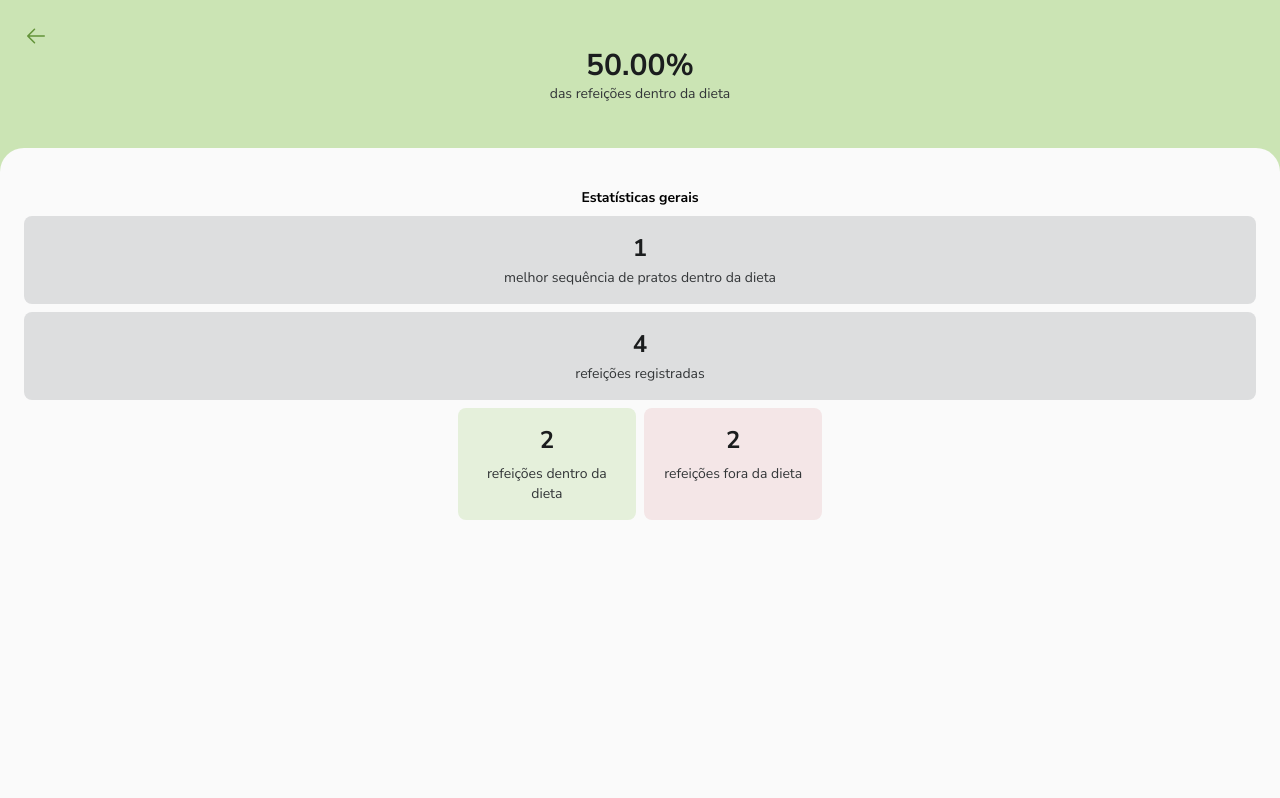
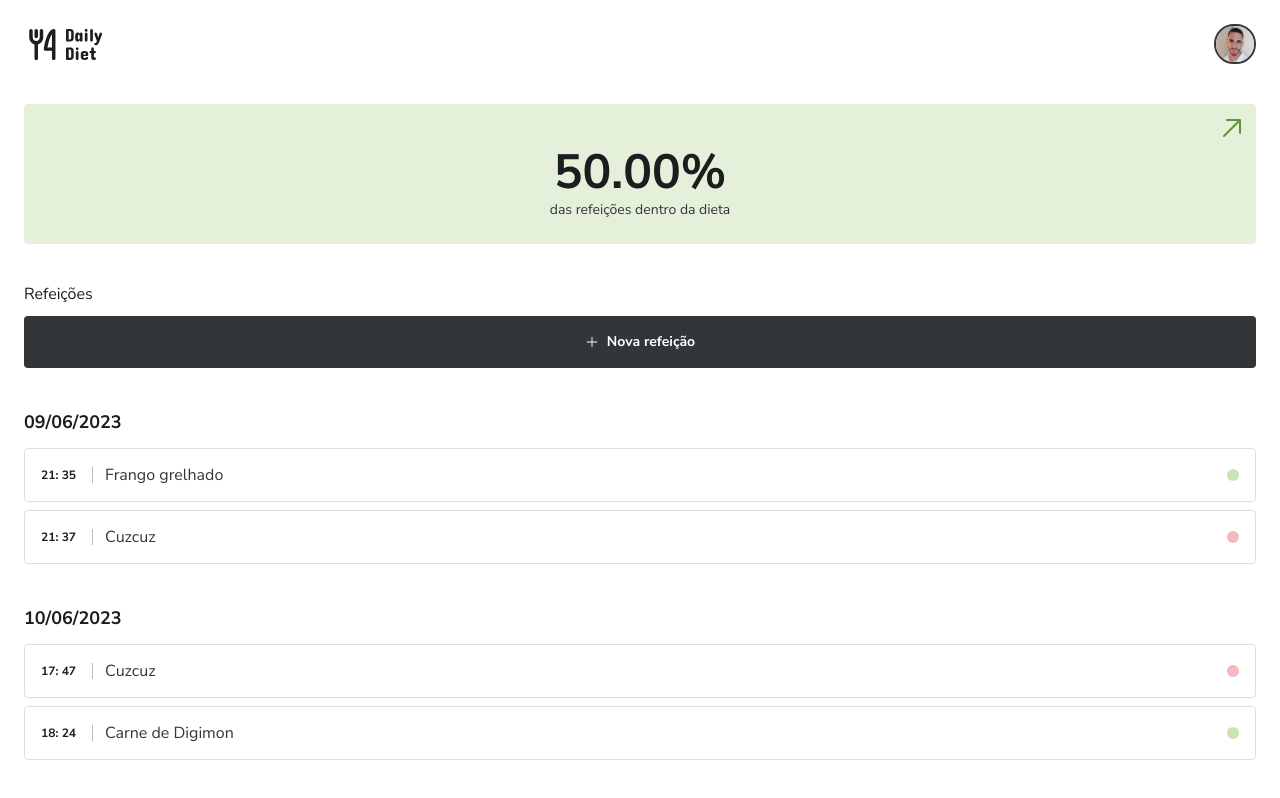
Before and after one commit to EduardoNGomes/Daily_Diet_Front-end, a React (Vite) app: page / in a window 1280 px wide. Built offline with nearby package versions, Linux system fonts and the light colour scheme.

Commit message:
fix: Refact component

```diff
--- a/src/App.tsx
+++ b/src/App.tsx
@@ -4,7 +4,7 @@ import { Metrics } from './pages/Metrics'
 export const App = () => {
   return (
     <>
-      <Metrics />
+      <Home />
     </>
   )
 }
--- a/src/components/ButtonNewMeal.tsx
+++ b/src/components/Button.tsx
@@ -1,13 +1,17 @@
-import { Plus } from '@phosphor-icons/react'
+import { Icon } from '@phosphor-icons/react'
+interface ButtonProps {
+  title: string
+  Icon?: Icon
+}
 
-export const ButtonNewMeal = () => {
+export const Button = ({ title, Icon }: ButtonProps) => {
   return (
     <div className="flex flex-col gap-3 items-center">
       <h3 className="self-start text-base leading-5 text-gray-1">Refeições</h3>
 
       <button className="flex items-center gap-2 bg-gray-2 text-white py-4 px-6 w-full justify-center rounded hover:bg-gray-1 text-sm font-bold">
-        <Plus />
-        <p>Nova refeição</p>
+        {Icon && <Icon />}
+        <p>{title}</p>
       </button>
     </div>
   )
--- a/src/pages/Home.tsx
+++ b/src/pages/Home.tsx
@@ -1,8 +1,10 @@
+import { Plus } from '@phosphor-icons/react'
+
 import { Profile } from '../components/Profile'
 import { Statistic } from '../components/Statistic'
 // Simulate image User
 import perfil from '../assets/perfil.jpg'
-import { ButtonNewMeal } from '../components/ButtonNewMeal'
+import { Button } from '../components/Button'
 import { AllMeals } from '../components/AllMeals'
 
 // simulate statisticUser
@@ -74,7 +76,7 @@ export const Home = () => {
             : statistic.percentageOffDiet
         }
       />
-      <ButtonNewMeal />
+      <Button title="Nova refeição" Icon={Plus} />
       {response.map((element) => (
         <AllMeals key={element.data} AllMeals={element} />
       ))}
--- a/src/styles/global.css
+++ b/src/styles/global.css
@@ -7,3 +7,8 @@
 
   transition: all 1s ease-in-out;
 }
+
+body {
+  max-width: 1280px;
+  margin: 0 auto;
+}
```
